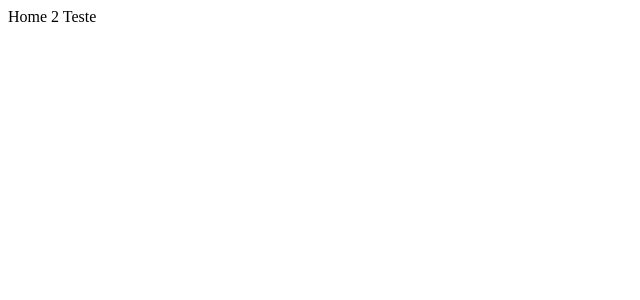
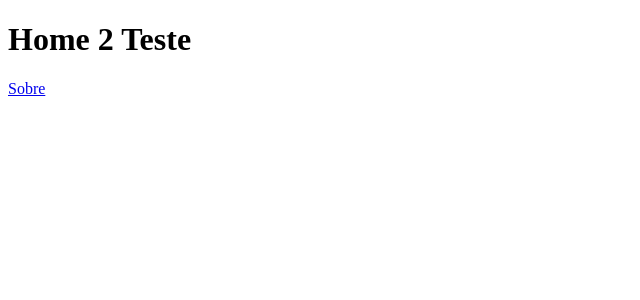
Before and after one commit to vajjr/hello-nextjs, a Next.js app: page / in a window 1280 px wide. Shown: the top 300 px of the page, without its empty margins (0-640 px from the left). Built offline with nearby package versions, Linux system fonts and the light colour scheme.

Commit message:
Update Page Teste

```diff
--- a/pages/index.js
+++ b/pages/index.js
@@ -1,5 +1,16 @@
+import Link from "next/link";
+
 function Home() {
-    return <div>Home 2 Teste</div>;
+    return (
+    <div>
+        <h1>Home 2 Teste</h1>
+        <p>
+            <Link href="/sobre">
+                <a>Sobre</a>
+            </Link>
+        </p>
+    </div>
+    );
 }
 
 export default Home;
```
Also changed, not shown: pages/sobre.js (added, +16 -0 lines).
